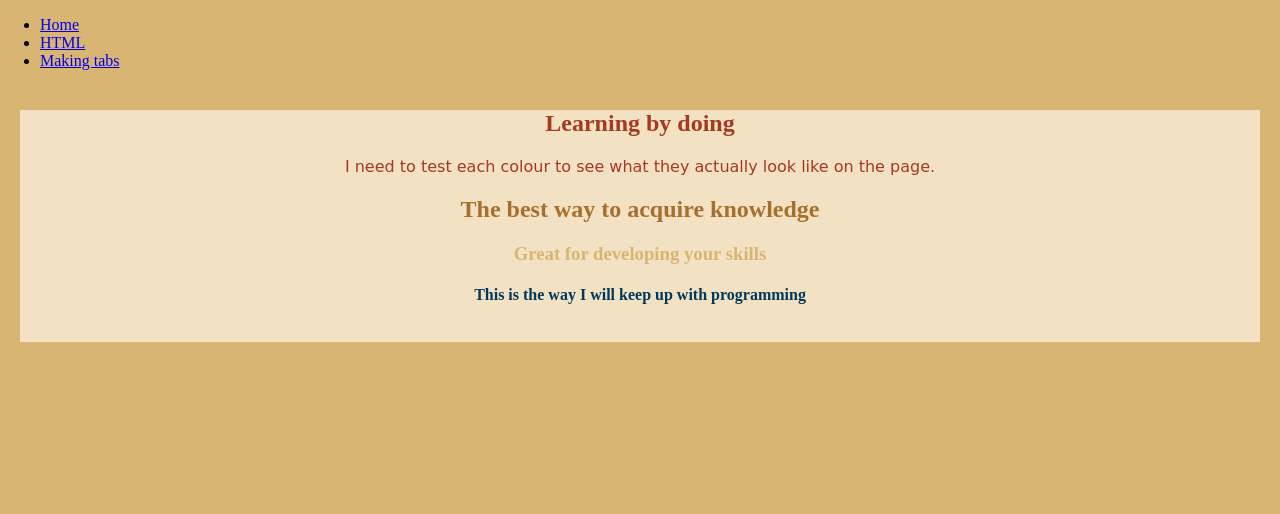
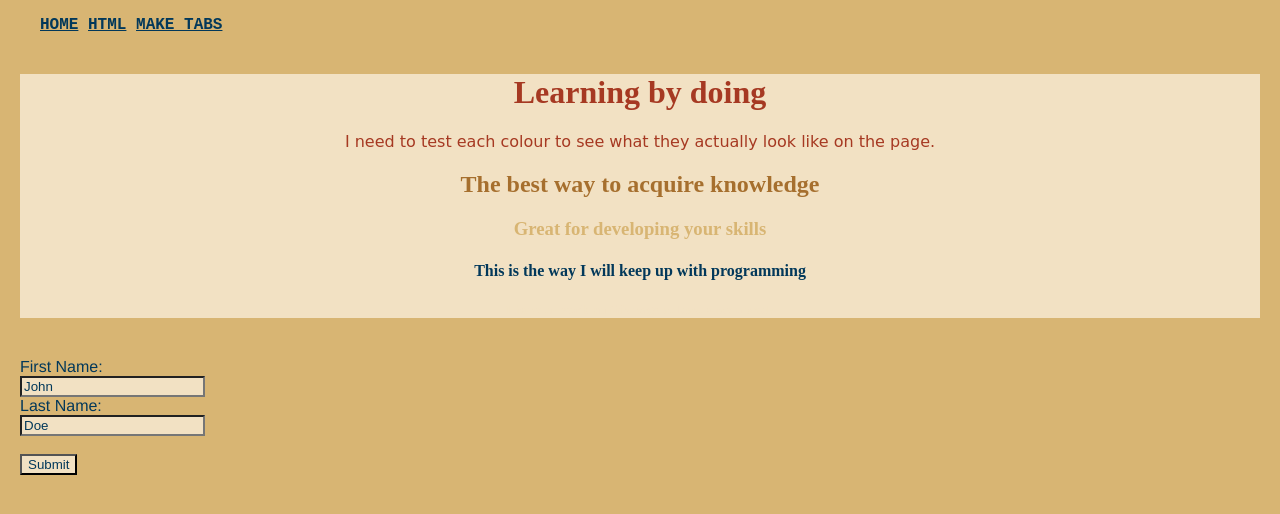
Before and after one commit to katare17/Learning, a plain HTML site: page index.html in a window 1280 px wide. Drawn offline with Linux system fonts and the light colour scheme.

Commit message:
Gjorde litt i mentormøte om HTML

```diff
--- a/design.css
+++ b/design.css
@@ -6,6 +6,49 @@ body {
     width: 100vw;
 }
 
+nav {
+    font-family: 'Courier New', Courier, monospace;
+    font-size: medium;
+    text-transform: uppercase;
+    font-weight: 900;
+}
+
+#fname {
+    background-color: #F2E1C3;
+    color: #02385A;
+}
+
+#lname {
+    background-color: #F2E1C3;
+    color: #02385A;
+}
+
+#submit {
+    color: #02385A;
+    background-color: #F2E1C3;
+}
+
+#forms {
+    color: #02385A;
+    width: 100%;
+    padding: 12 px, 20 px;
+    margin: 20 px;
+    border: 3 px solid #02385A;
+    background-color: #D8B573;
+    font-family: 'Franklin Gothic Medium', 'Arial Narrow', Arial, sans-serif;
+    text-transform: capitalize;
+}
+
+li {
+    display: inline;
+}
+
+a { color:#02385A;
+}
+
+ul {
+    list-style-type: none;
+}
 
 div {
     background-color: #F2E1C3;
--- a/index.html
+++ b/index.html
@@ -11,8 +11,9 @@
         <ul>
         <li><a href="./index.html">Home</a></li>
         <li><a href="./html.html">HTML</a></li>
-        <li><a href="./tabs.html">Making tabs</a></li>
+        <li><a href="./tabs.html">Make tabs</a></li>
     </ul>
+    </nav>
     <div>
         <h1>Learning by doing</h1>
         <p>I need to test each colour to see what they actually look like on the page.</p>
@@ -21,5 +22,14 @@
         <h4>This is the way I will keep up with programming</h4>
         <h5>I hope to work on this page at least once a week</h5>
     </div>
+    <div>
+          <form action="/action_page.php" id="forms">
+            <label for="fname">First name:</label><br>
+            <input type="text" id="fname" name="fname" value="John"><br>
+            <label for="lname">Last name:</label><br>
+            <input type="text" id="lname" name="lname" value="Doe"><br><br>
+            <input type="submit" value="Submit" id="submit">
+          </form>
+    </div>
 </body>
 </html>
```
Also changed, not shown: html.html (+3 -13 lines).
